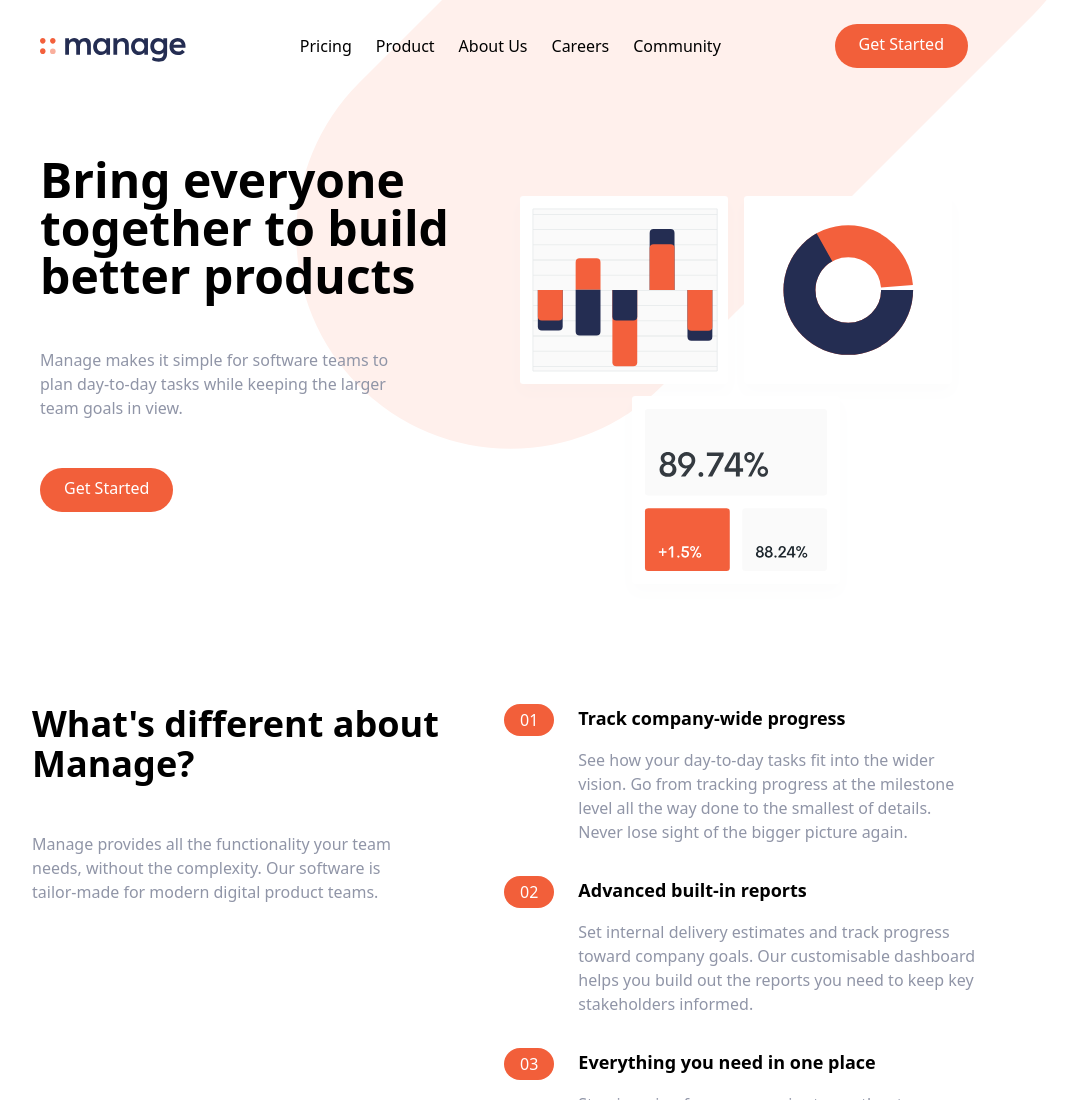
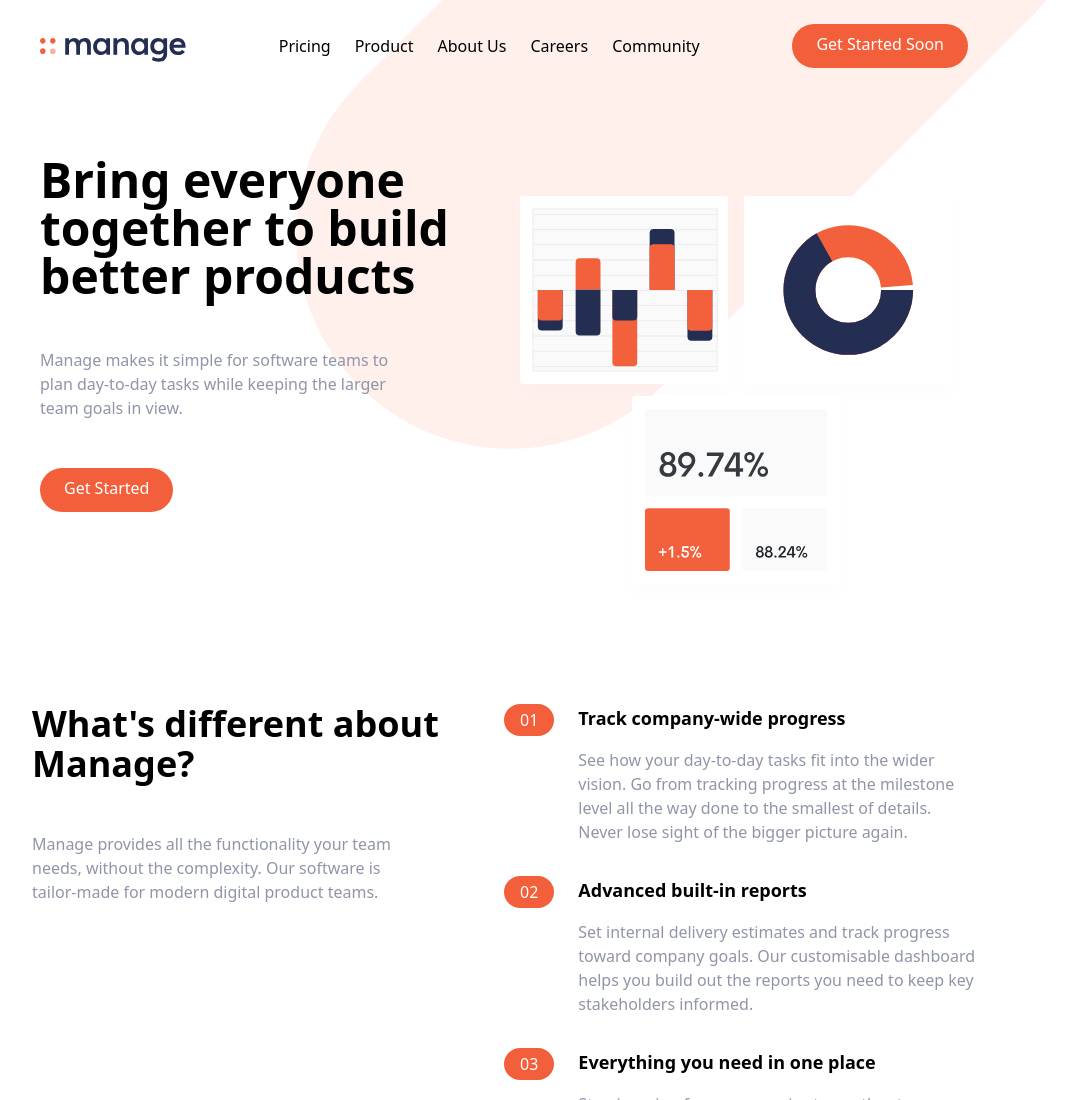
Before and after one commit to Jeeva-ss/tailwind-manage, a website: page index.html in a window 1280 px wide. Shown: the top 1100 px of the page, without its empty margins (136-1213 px from the left). Drawn offline with Linux system fonts and the light colour scheme.

Commit message:
second commit

```diff
--- a/index.html
+++ b/index.html
@@ -28,7 +28,7 @@
         <a
           href="#"
           class="hidden p-3 px-6 pt-2 text-white bg-brightRed rounded-full baseline hover:bg-brightRedLight md:block"
-          >Get Started</a
+          >Get Started Soon</a
         >
 
         <!-- Hamburger Icon -->
```
